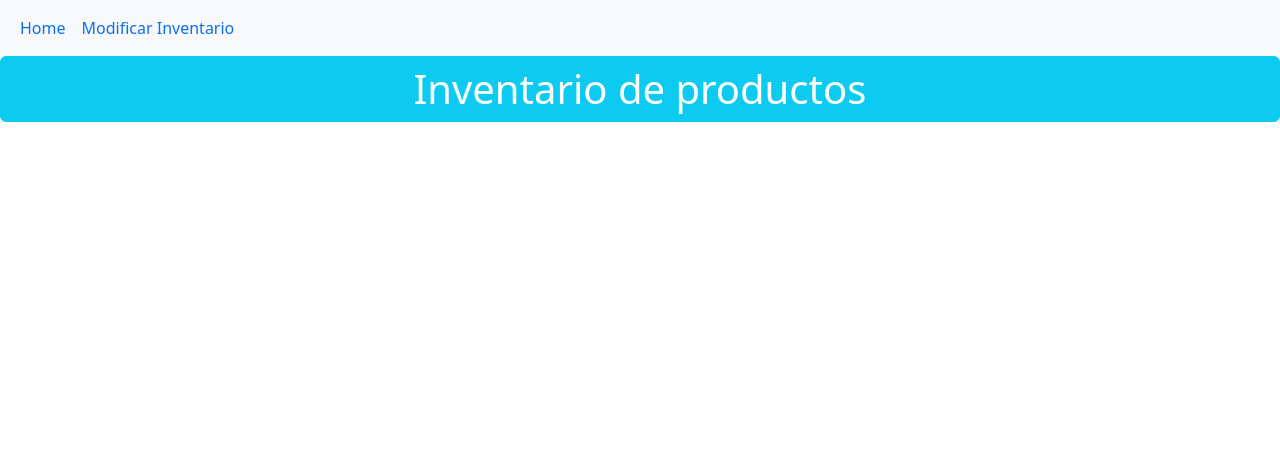
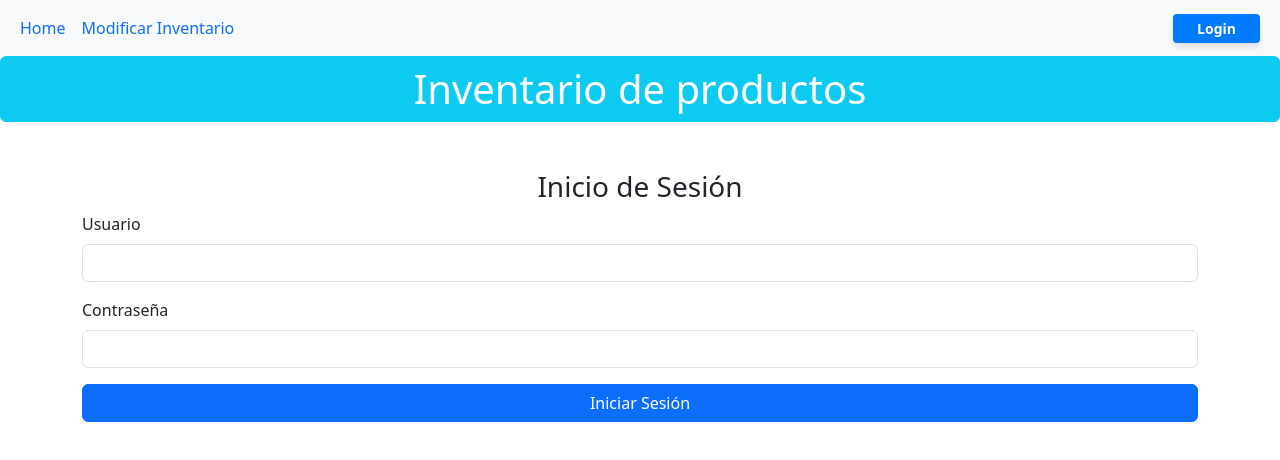
Before and after one commit to AlejandroMoya98/ProyectoInventario, an Angular app: page /login in a window 1280 px wide. Before the commit this address led to /. Shown: the top 460 px of the page. Built offline with nearby package versions, Linux system fonts and the light colour scheme.

Commit message:
Login implementado, actualmente no funciona búsqueda de productos

```diff
--- a/src/app/app.component.css
+++ b/src/app/app.component.css
@@ -3,3 +3,25 @@ h1 {
     text-align: center ;
 
 }
+
+.navbar .btn-primary {
+    background-color: #007bff; /* Azul elegante */
+    border: none;
+    box-shadow: 0px 4px 6px rgba(0, 0, 0, 0.1);
+    transition: all 0.3s ease-in-out;
+  }
+
+  .navbar .btn-primary:hover {
+    background-color: #0056b3; /* Azul más oscuro al pasar el ratón */
+    transform: scale(1.05);
+  }
+
+  .navbar .btn-danger {
+    box-shadow: 0px 4px 6px rgba(0, 0, 0, 0.1);
+    transition: all 0.3s ease-in-out;
+  }
+
+  .navbar .btn-danger:hover {
+    background-color: #c82333;
+    transform: scale(1.05);
+  }
--- a/src/app/app.component.html
+++ b/src/app/app.component.html
@@ -12,6 +12,21 @@
           <a class="nav-link text-primary" routerLink="/modificar-inventario" routerLinkActive="active">Modificar Inventario</a>
         </li>
       </ul>
+      <!-- Botón Login/Logout -->
+      <div>
+        <button
+          *ngIf="!usuarioLogueado"
+          (click)="irALogin()"
+          class="btn btn-primary btn-sm fw-bold px-4 me-2">
+          Login
+        </button>
+        <button
+          *ngIf="usuarioLogueado"
+          (click)="cerrarSesion()"
+          class="btn btn-danger btn-sm fw-bold px-4">
+          Logout
+        </button>
+      </div>
     </div>
   </div>
 </nav>
--- a/src/app/app.component.ts
+++ b/src/app/app.component.ts
@@ -1,45 +1,44 @@
 import { Component } from '@angular/core';
 import { CommonModule } from '@angular/common';
-import { RouterModule, RouterOutlet } from '@angular/router';
-import { ProductosComponent } from './productos/productos.component';
-import { ProductoComponent } from './producto/producto.component';
-import { HomeComponent } from './home/home.component';
+import { Router, RouterModule, RouterOutlet } from '@angular/router';
+import { AuthService } from './auth.service';
 
-
-interface Producto {
-  tipoProducto: string;
-  precio: number;
-  cantidadProducto: number;
-}
 
 
 @Component({
   selector: 'app-root',
   standalone: true,
-  imports: [RouterOutlet, ProductosComponent, CommonModule, ProductoComponent, RouterModule, HomeComponent],
+  imports: [RouterOutlet, CommonModule, RouterModule],
   templateUrl: './app.component.html',
   styleUrl: './app.component.css'
 })
 
 export class AppComponent {
 
-  // property binding : [atributo de etiqueta html u otro a cambiar]="valor en .ts"
-// al usar input radio usar para las dos opciones el mismo name en la etiqueta input y añadir value para cada uno excluyentes como s o n
-// Después en función para darle una funcionalidad u otra con un if se toma como condicion event.target.value, haciendo un casting antes >
-// (<HTMLInputElement>event.target).value . Comprobar si el tipo de la variable es HTMLIn... con un alert de event.target
-//event binding : < (event como click)="función definida en .ts()" >, y si tengo que usar las propiedades del evento que se ha generado
-//>(evento usado)="función($event)". En esa función definida en .ts definirla así : función(event: Event){}
-
-  // recordar usar notación typescript con su tipo de variable al definirlas
-  // recordar usar this. al usar variables y demás creadas en la clase
-
-
-  productos: Producto[] = [];
-
-  agregarProducto(nuevoProducto: Producto) {
-    this.productos.push(nuevoProducto);
-  }
 
   title = 'Inventario de productos';
 
+  usuarioLogueado: boolean = false;
+
+  constructor(private authService: AuthService, private router: Router) {
+    // Suscripción al estado de autenticación
+    this.authService.estaLogueado().subscribe((estado) => {
+      this.usuarioLogueado = estado;
+      // Redirigir al Login si no está logueado
+      if (!estado && this.router.url !== '/login') {
+        this.router.navigate(['/login']);
+      }
+    });
+  }
+
+  irALogin() {
+    this.router.navigate(['/login']); // Navega a la página de Login
+  }
+
+  cerrarSesion() {
+    this.authService.cerrarSesion(); // Actualiza el estado de autenticación
+    alert('Has cerrado sesión con éxito.');
+    //this.router.navigate(['/home']); // Redirige al Home tras cerrar sesión
+  }
+
 }
--- /dev/null
+++ b/src/app/auth.guard.ts
@@ -0,0 +1,25 @@
+import { Injectable } from '@angular/core';
+import { CanActivate, Router } from '@angular/router';
+import { AuthService } from './auth.service';
+import { Observable } from 'rxjs';
+import { tap, take } from 'rxjs/operators';
+
+@Injectable({
+  providedIn: 'root'
+})
+export class AuthGuard implements CanActivate {
+  constructor(private authService: AuthService, private router: Router) {}
+
+  canActivate(): Observable<boolean> {
+    return this.authService.estaLogueado().pipe(
+      take(1), // Asegura que solo se emite un valor
+      tap((logueado) => {
+        if (!logueado) {
+          alert('No puedes acceder sin iniciar sesión.');
+          this.router.navigate(['/login']);
+        }
+      })
+    );
+  }
+
+}
--- /dev/null
+++ b/src/app/auth.service.ts
@@ -0,0 +1,34 @@
+import { Injectable } from '@angular/core';
+import { BehaviorSubject, Observable } from 'rxjs';
+
+@Injectable({
+  providedIn: 'root'
+})
+export class AuthService {
+  private usuarioLogueado = new BehaviorSubject<boolean>(false); // Estado del login
+  private usuariosAutorizados: { usuario: string; contrasena: string }[] = [
+    { usuario: 'admin', contrasena: '1234' }, // Usuarios precargados
+    { usuario: 'usuario1', contrasena: '5678' }
+  ];
+
+
+
+  iniciarSesion(usuario: string, contrasena: string): boolean {
+    const usuarioValido = this.usuariosAutorizados.some(
+      (u) => u.usuario === usuario && u.contrasena === contrasena
+    );
+
+    this.usuarioLogueado.next(usuarioValido); // Actualiza el estado de login
+    return usuarioValido;
+  }
+
+  cerrarSesion(): void {
+    this.usuarioLogueado.next(false);
+  }
+
+  estaLogueado(): Observable<boolean> {
+    return this.usuarioLogueado.asObservable();
+  }
+
+
+}
--- /dev/null
+++ b/src/app/login/login.component.html
@@ -0,0 +1,28 @@
+<div class="container mt-5">
+    <h3 class="text-center">Inicio de Sesión</h3>
+    <form (ngSubmit)="login()">
+      <div class="mb-3">
+        <label for="username" class="form-label">Usuario</label>
+        <input
+          type="text"
+          id="username"
+          class="form-control"
+          [(ngModel)]="username"
+          name="username"
+          required
+        />
+      </div>
+      <div class="mb-3">
+        <label for="password" class="form-label">Contraseña</label>
+        <input
+          type="password"
+          id="password"
+          class="form-control"
+          [(ngModel)]="password"
+          name="password"
+          required
+        />
+      </div>
+      <button class="btn btn-primary w-100">Iniciar Sesión</button>
+    </form>
+  </div>
--- /dev/null
+++ b/src/app/login/login.component.ts
@@ -0,0 +1,29 @@
+import { CommonModule } from '@angular/common';
+import { Component } from '@angular/core';
+import { FormsModule } from '@angular/forms';
+import { Router } from '@angular/router';
+import { AuthService } from '../auth.service';
+
+@Component({
+  selector: 'app-login',
+  standalone: true,
+  imports: [FormsModule, CommonModule],
+  templateUrl: './login.component.html',
+  styleUrl: './login.component.css'
+})
+export class LoginComponent {
+  username: string = '';
+  password: string = '';
+
+  constructor(private authService: AuthService, private router: Router) {}
+
+  login() {
+    const logueado = this.authService.iniciarSesion(this.username, this.password);
+    if (logueado) {
+      alert('Inicio de sesión exitoso.');
+      this.router.navigate(['/home']); // Redirige al home
+    } else {
+      alert('Usuario o contraseña incorrectos.');
+    }
+  }
+}
```
Also changed, not shown: src/app/app.routes.ts (+7 -2 lines), src/app/login/login.component.css (added), 2 other files (tests, documents, lock files or other folders).
